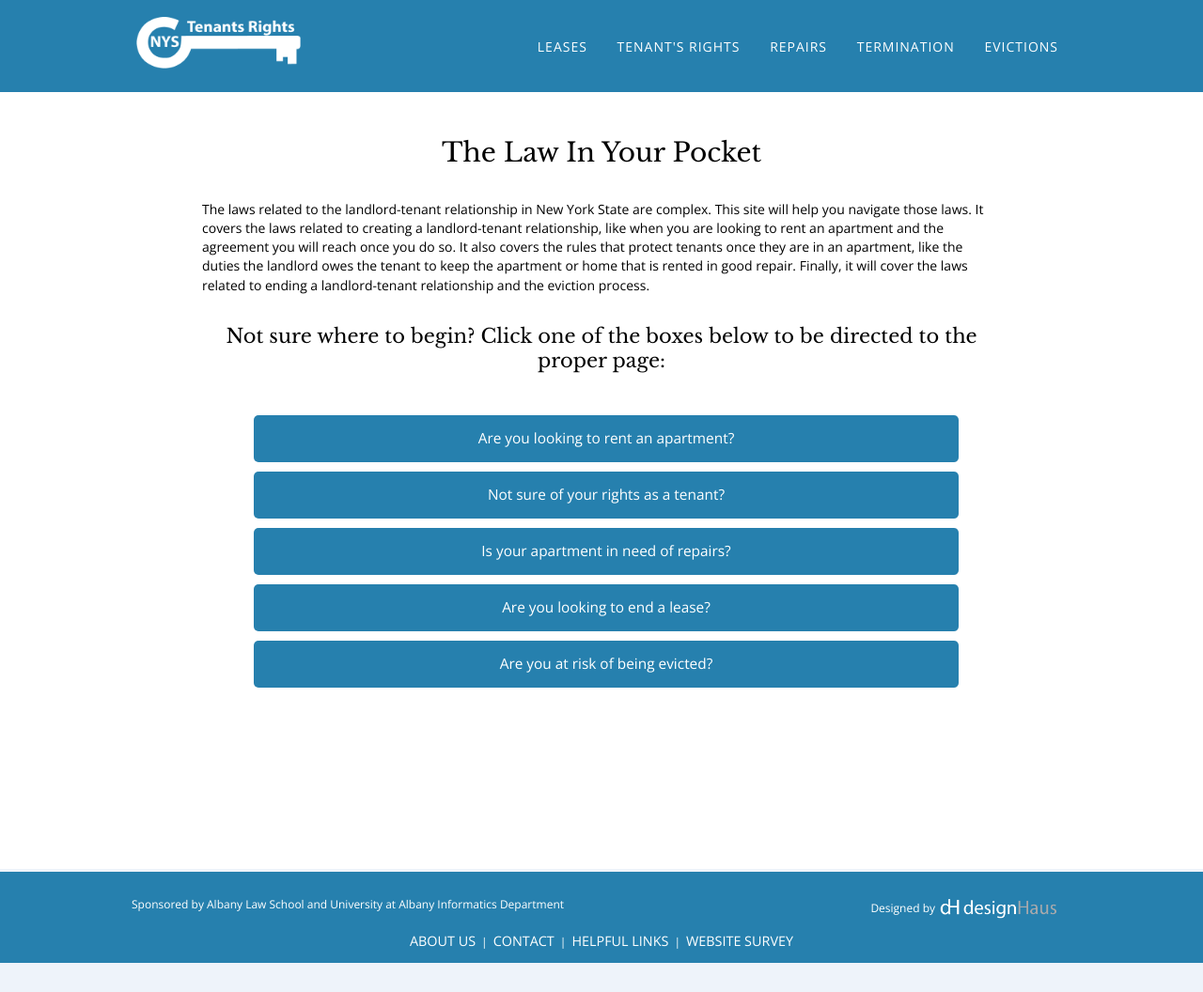
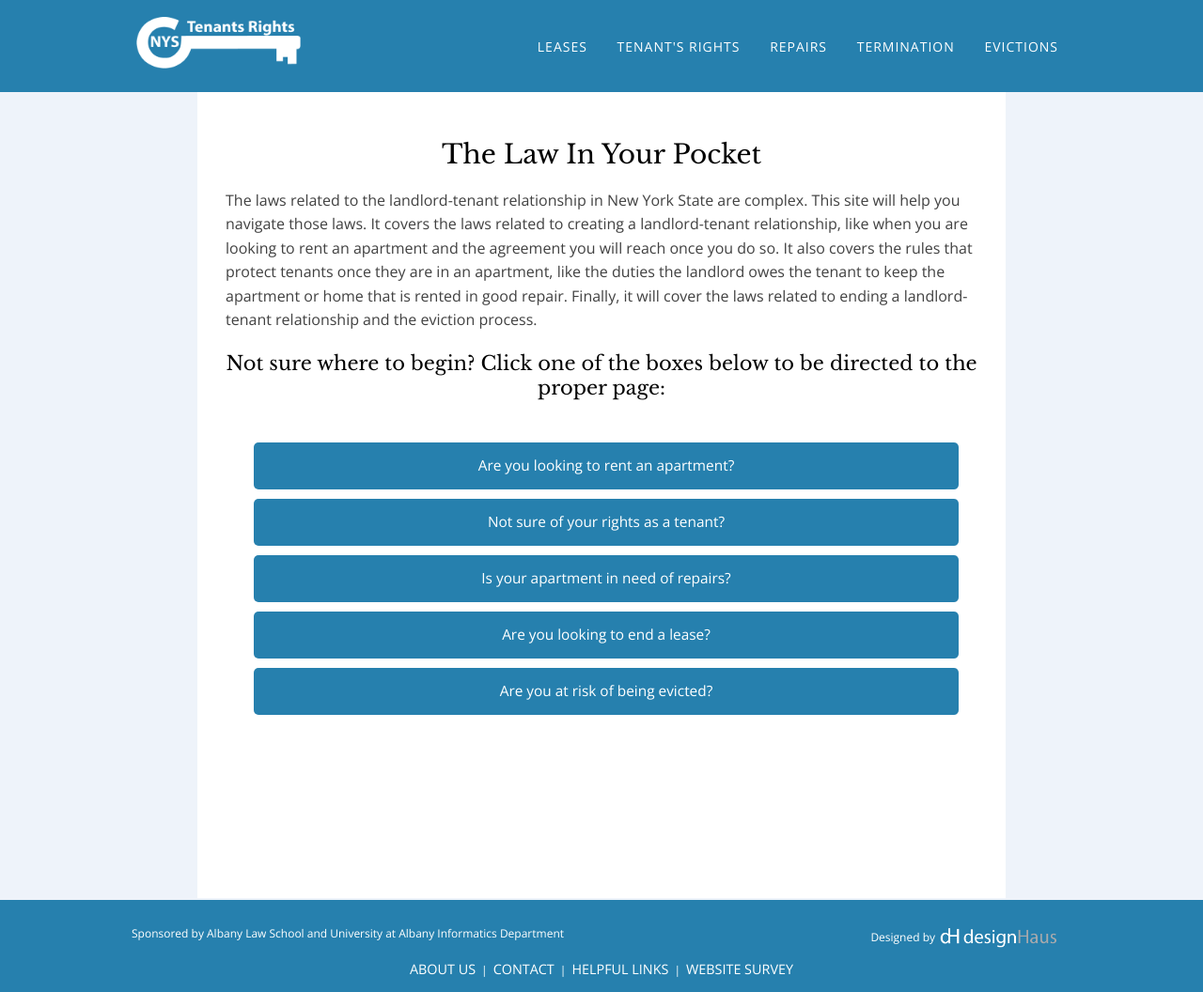
Before and after one commit to RRamsland/Tenant-Rights, a Jekyll site: the page built from index.html, in a window 1280 px wide and 1056 px high. Shown: the whole window at 94% size. Built offline with Jekyll 4.4.1, drawn with Linux system fonts in a browser that asks for light colours.

Commit message:
Index Formatting Test

```diff
--- a/index.html
+++ b/index.html
@@ -1,19 +1,13 @@
 ---
 title: NYS Tenant Rights
-layout: front-page
+layout: default-page
 ---
 
 <h1>The Law In Your Pocket</h1>
 
-            <div class="content-columns cf">
-                <div class="col col-featured">
+<p>The laws related to the landlord-tenant relationship in New York State are complex. This site will help you navigate those laws.  It covers the laws related to creating a landlord-tenant relationship, like when you are looking to rent an apartment and the agreement you will reach once you do so. It also covers the rules that protect tenants once they are in an apartment, like the duties the landlord owes the tenant to keep the apartment or home that is rented in good repair. Finally, it will cover the laws related to ending a landlord-tenant relationship and the eviction process.</p>
 
-                <p>The laws related to the landlord-tenant relationship in New York State are complex. This site will help you navigate those laws.  It covers the laws related to creating a landlord-tenant relationship, like when you are looking to rent an apartment and the agreement you will reach once you do so. It also covers the rules that protect tenants once they are in an apartment, like the duties the landlord owes the tenant to keep the apartment or home that is rented in good repair. Finally, it will cover the laws related to ending a landlord-tenant relationship and the eviction process.</p>
-
-                </div>
-            </div>
-
-            <h2 class="textCentered">Not sure where to begin? Click one of the boxes below to be directed to the proper page:</h2>
+<h2 class="textCentered">Not sure where to begin? Click one of the boxes below to be directed to the proper page:</h2>
 
 
         <div class="subContainer" role="tablist" aria-live="polite">
```
